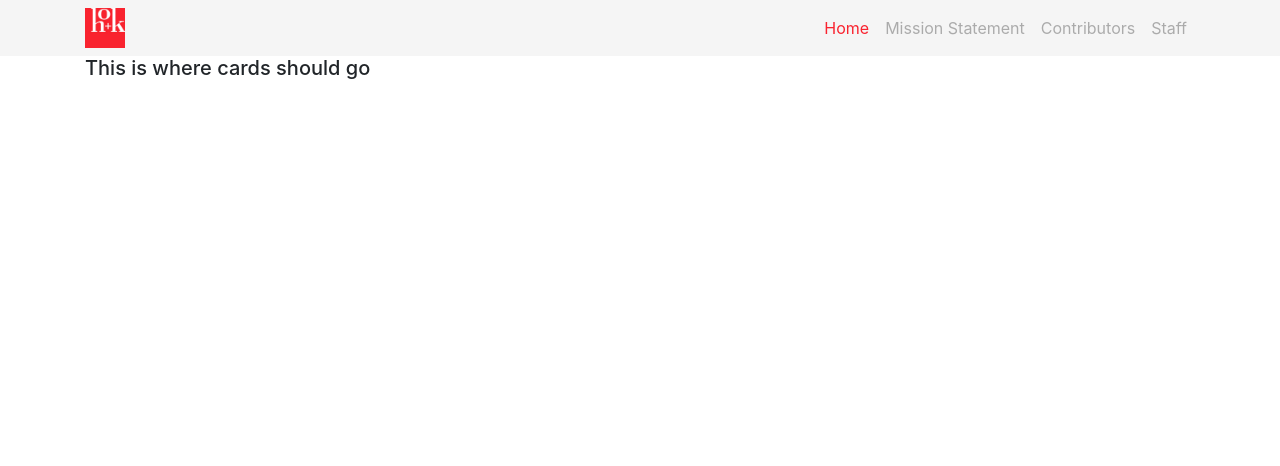
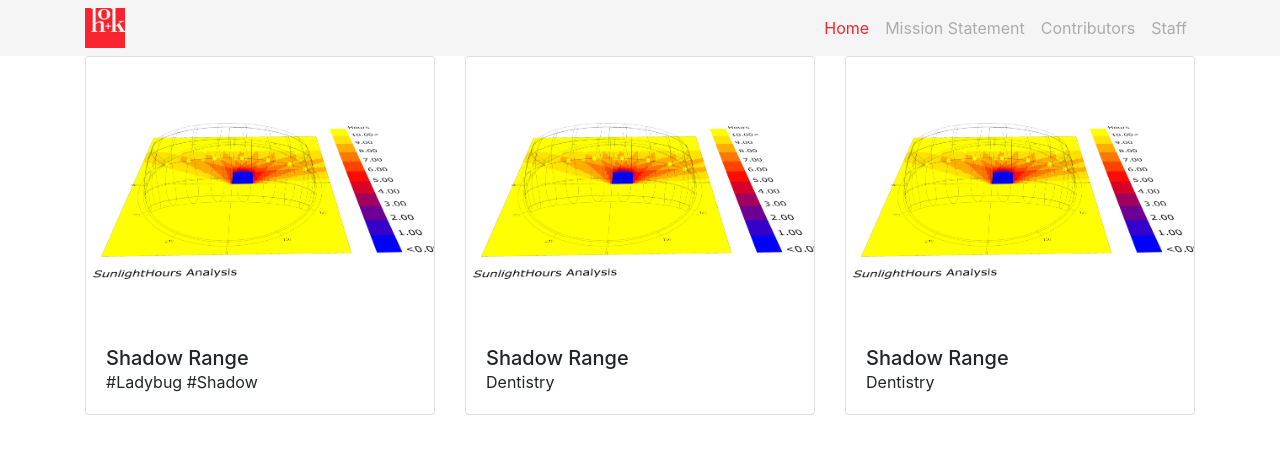
Before and after one commit to devang-chauhan/repo, a plain HTML site: page index.html in a window 1280 px wide. Drawn offline with Linux system fonts and the light colour scheme.

Commit message:
Basic cards added

```diff
--- a/index.html
+++ b/index.html
@@ -27,13 +27,42 @@
   </nav>
 
   <div class="container">
-    <!-- <ul class="nav nav-tab nav-pills nav-fills">
-      <li class="nav-item"><a class="nav-link" href="#">Home</a></li>
-      <li class="nav-item"><a class="nav-link" href="#">Mission Statement</a></li>
-      <li class="nav-item"><a class="nav-link" href="#">Services</a></li>
-      <li class="nav-item"><a class="nav-link disabled" href="#">Staff</a></li>
-    </ul> -->
-    <h5>This is where cards should go</h1>
+    <div class="row row-cols-1 row-cols-sm-2 row-cols-md-3 row-cols-lg-4">
+      <div class="col">
+        <section class="card mb-5" id="shadow_range">
+          <img class="card-img-top img-fluid" src="shadow_range/shadow.jpg" alt="Doctor Chase Photo">
+          <div class="card-body">
+            <h5 class="card-title mb-0 mt-0">Shadow Range</h5>
+            <h7 class="card-subtitle mt-0">#Ladybug #Shadow</h7>
+          </div>
+        </section>
+      </div>
+
+      <div class="col">
+        <section class="card mb-5" id="drchase">
+          <img class="card-img-top img-fluid" src="shadow_range/shadow.jpg" alt="Doctor Chase Photo">
+          <div class="card-body">
+            <h5 class="card-title mb-0 mt-0">Shadow Range</h5>
+            <h7 class="card-subtitle mt-0">Dentistry</h7>
+          </div>
+        </section>
+      </div>
+
+
+      <div class="col">
+        <section class="card mb-5" id="drchase">
+          <img class="card-img-top img-fluid" src="shadow_range/shadow.jpg" alt="Doctor Chase Photo">
+          <div class="card-body">
+            <h5 class="card-title mt-0 mb-0">Shadow Range</h5>
+            <h7 class="card-subtitle mt-0">Dentistry</h7>
+          </div>
+        </section>
+      </div>
+
+
+
+    </div>
+
 
   </div>
 </body>
--- /dev/null
+++ b/shadow_range/input.json
@@ -0,0 +1 @@
+{"videos": {}, "tags": ["shadowrange", "shadows", "Grasshopper"], "components": {"Ladybug_Open EPW And STAT Weather Files": 1, "Series": 1, "Ladybug_Ladybug": 1, "Domain Box": 1, "Ladybug_Import Location": 1, "Ladybug_SunPath": 1, "Brep Wireframe": 1, "Ladybug_Sunlight Hours Analysis": 1}, "thumbnail": "thumbnail.png", "file": "shadow_range.zip", "images": [{"shadow_range_GH.png": "Grasshopper Definition"}, {"shadow.jpg": "Additional Image"}], "dependencies": ["Ladybug"]}
```
Also changed, not shown: shadow_range/shadow.jpg (added), shadow_range/shadow_range_GH.png (added), shadow_range/thumbnail.png (added), test.html (added), 3 other files.
